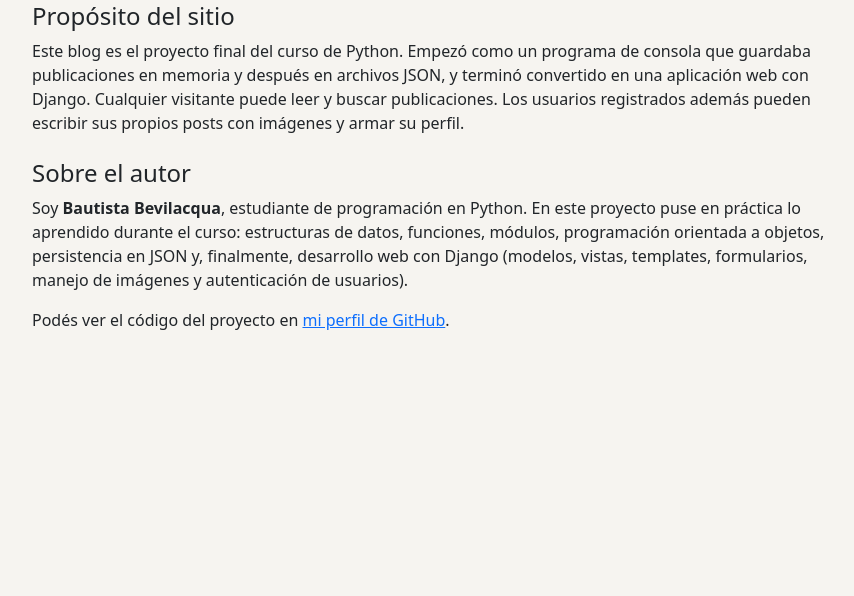
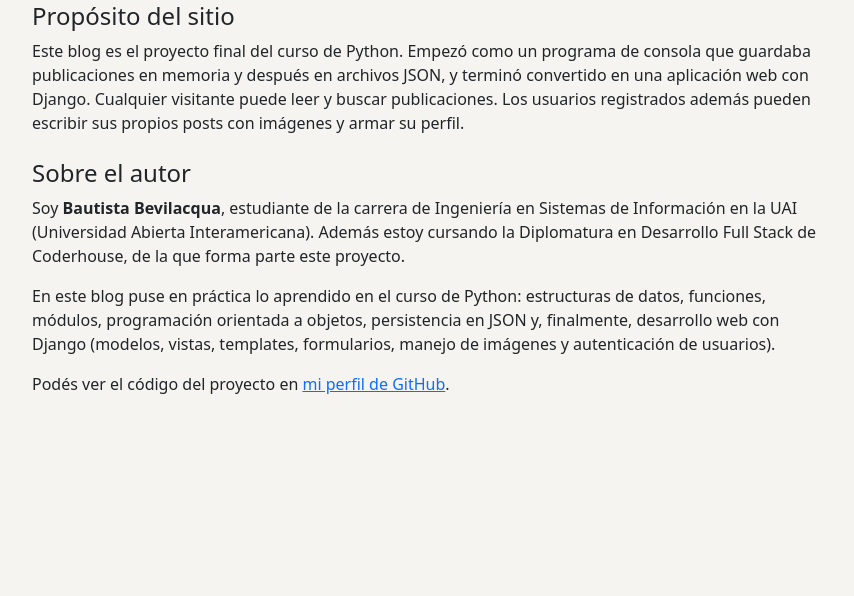
Before and after one commit to Bautista-Bevilacqua/blog-django, a Django app: page /acerca/ in a window 1280 px wide. Shown: the part 150-746 px from the top of the page, without its empty margins (208-1062 px from the left). Run offline with Django 5.2, Linux system fonts and the light colour scheme.

Commit message:
Completar la reseña del autor en la página Acerca

```diff
--- a/posts/templates/posts/acerca.html
+++ b/posts/templates/posts/acerca.html
@@ -16,10 +16,14 @@
 
     <h2 class="h4 mt-4">Sobre el autor</h2>
     <p>
-        Soy <strong>Bautista Bevilacqua</strong>, estudiante de programación en Python. En este proyecto puse en práctica
-        lo aprendido durante el curso: estructuras de datos, funciones, módulos, programación orientada a objetos,
-        persistencia en JSON y, finalmente, desarrollo web con Django (modelos, vistas, templates, formularios,
-        manejo de imágenes y autenticación de usuarios).
+        Soy <strong>Bautista Bevilacqua</strong>, estudiante de la carrera de Ingeniería en Sistemas de Información
+        en la UAI (Universidad Abierta Interamericana). Además estoy cursando la Diplomatura en Desarrollo Full Stack
+        de Coderhouse, de la que forma parte este proyecto.
+    </p>
+    <p>
+        En este blog puse en práctica lo aprendido en el curso de Python: estructuras de datos, funciones, módulos,
+        programación orientada a objetos, persistencia en JSON y, finalmente, desarrollo web con Django (modelos,
+        vistas, templates, formularios, manejo de imágenes y autenticación de usuarios).
     </p>
     <p>
         Podés ver el código del proyecto en
```
Also changed, not shown: README.md.
